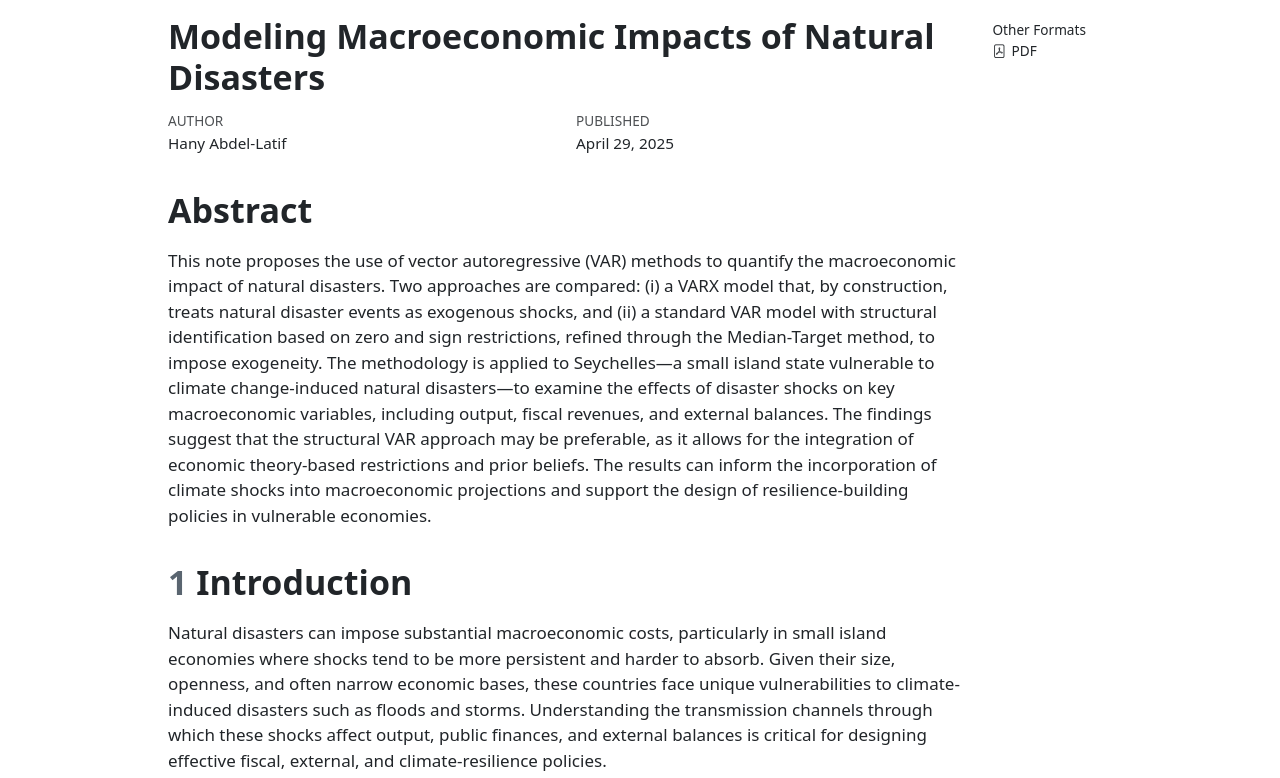
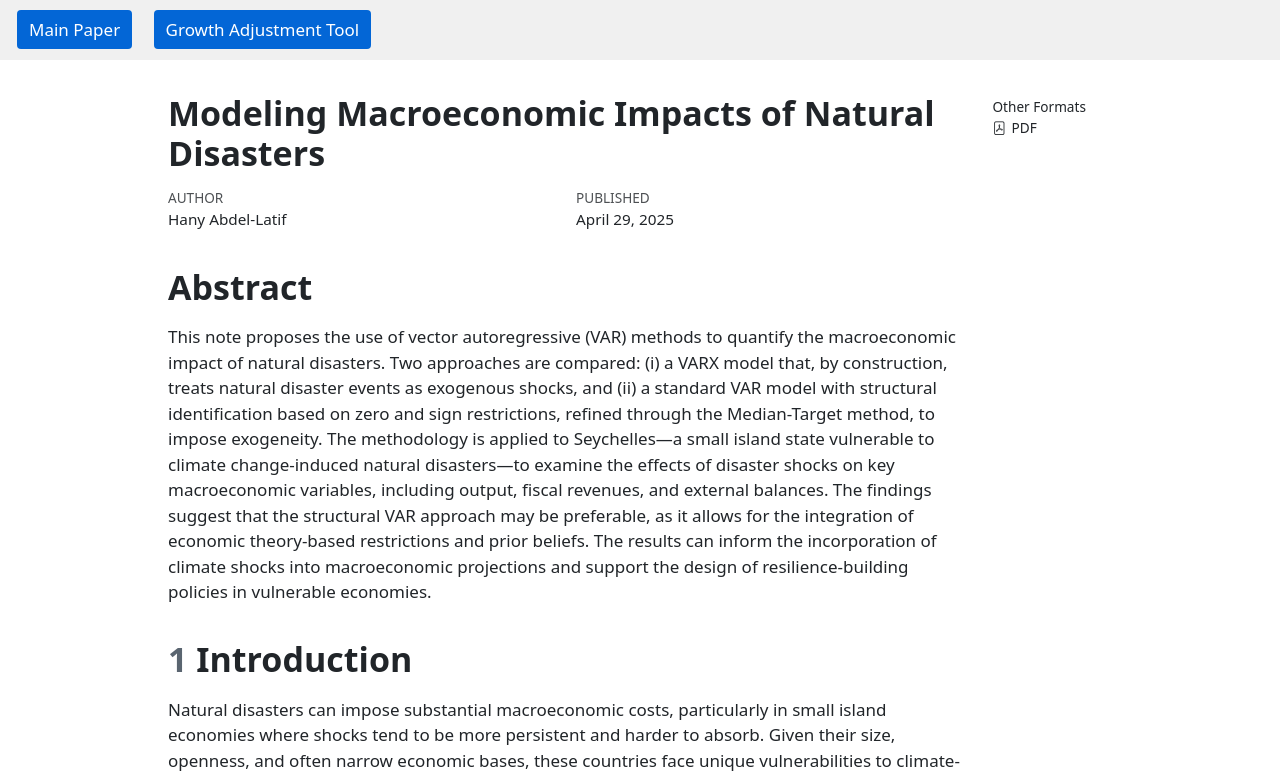
Before and after one commit to HanomicsIMF/var_nd_impact, a plain HTML site: page index.html in a window 1280 px wide. Shown: the top 778 px of the page. Drawn offline with nearby package versions, Linux system fonts and the light colour scheme.

Commit message:
Update index.html

```diff
--- a/index.html
+++ b/index.html
@@ -73,6 +73,30 @@ window.Quarto = {
 </head>
 
 <body>
+
+  <style>
+  .nav-links {
+    padding: 1em;
+    background-color: #f0f0f0;
+    margin-bottom: 1em;
+  }
+  .nav-links a {
+    margin-right: 1em;
+    text-decoration: none;
+    background-color: #0366d6;
+    color: white;
+    padding: 8px 12px;
+    border-radius: 4px;
+  }
+  .nav-links a:hover {
+    background-color: #024ea2;
+  }
+</style>
+
+<div class="nav-links">
+  <a href="index.html">Main Paper</a>
+  <a href="cadjust_growth.html">Growth Adjustment Tool</a>
+</div>
 
 <div id="quarto-content" class="page-columns page-rows-contents page-layout-article">
 <div id="quarto-margin-sidebar" class="sidebar margin-sidebar">
```
